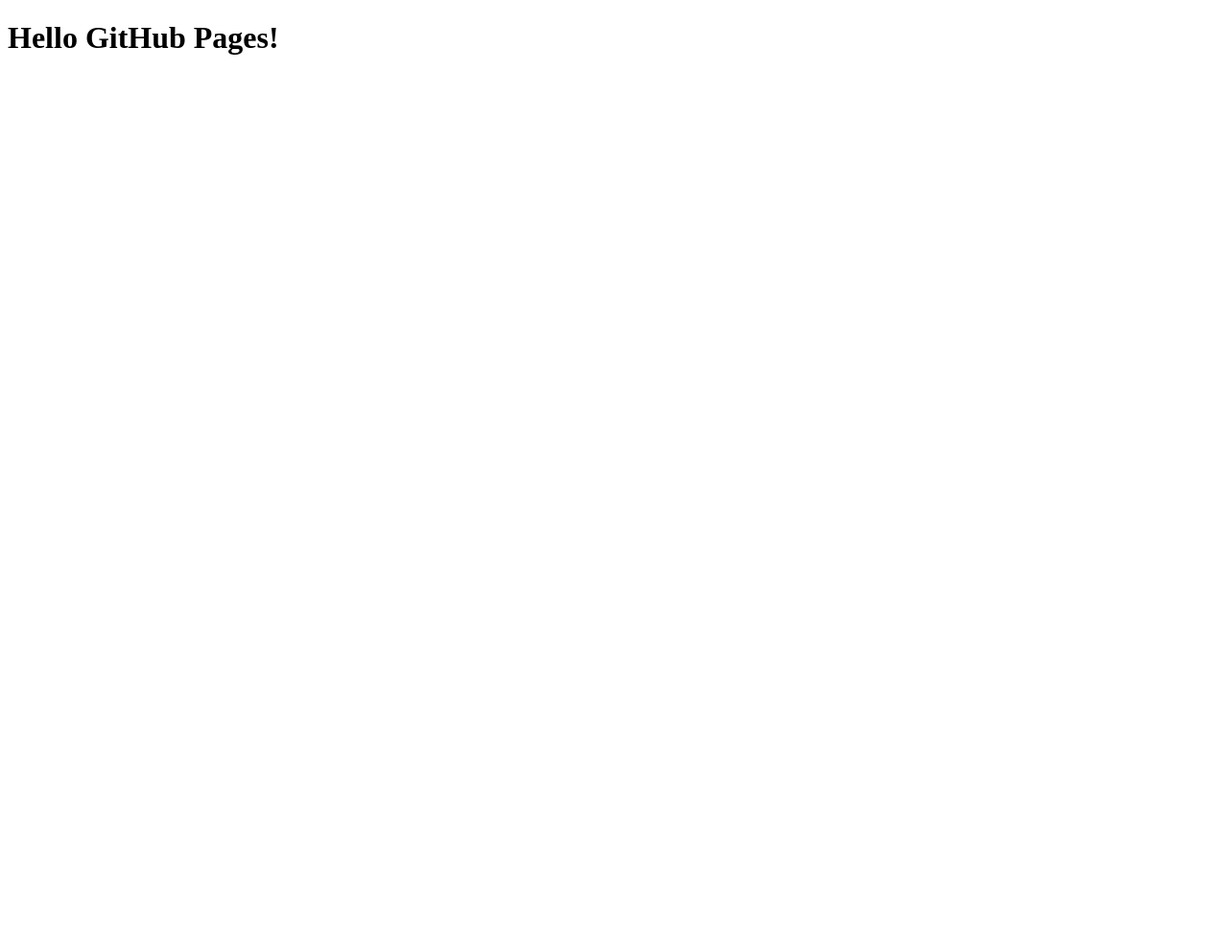
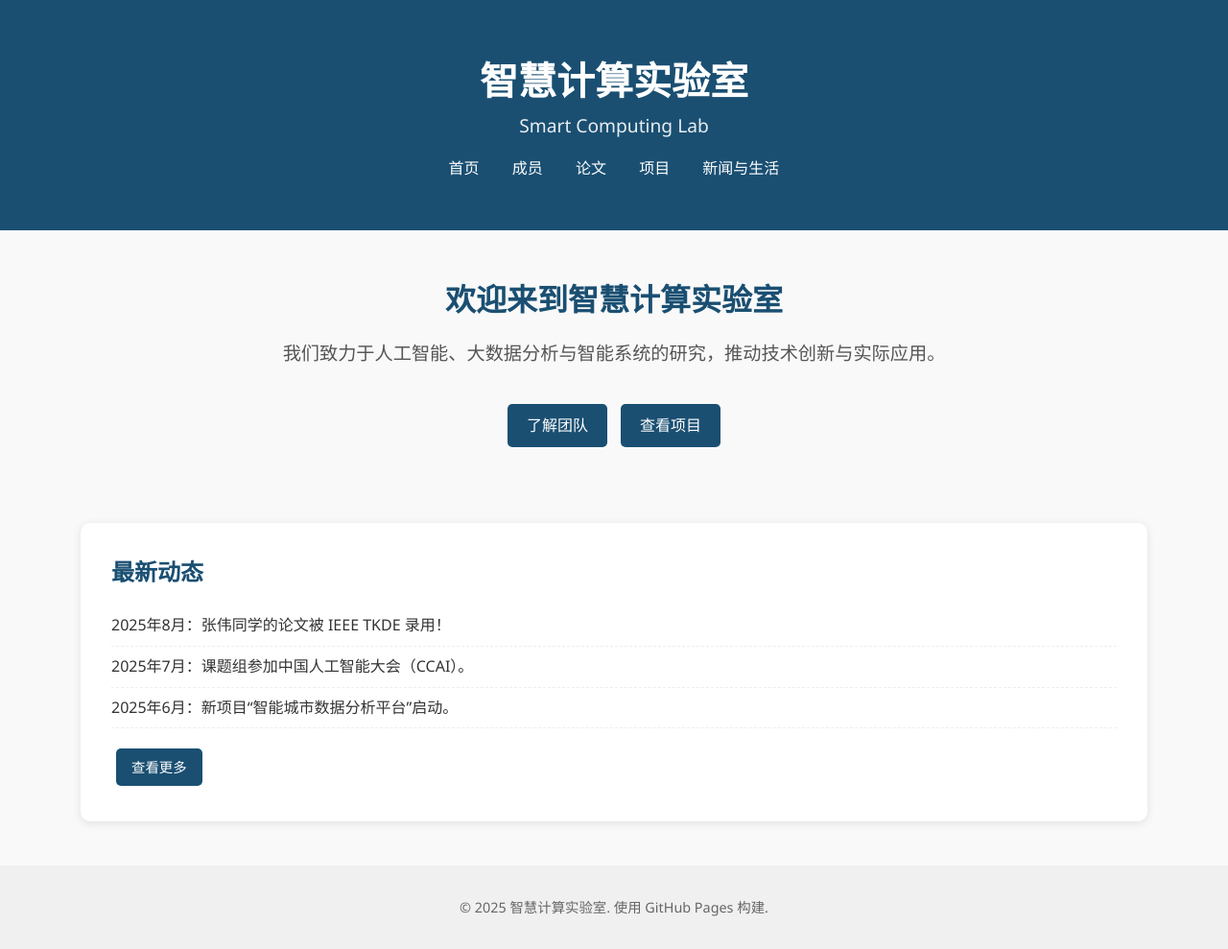
Before and after one commit to Jwangrob/robexplore.github.io, a plain HTML site: page index.html in a window 1280 px wide. Shown: the whole page at 96% size. Before the commit the page ends 800 px from the top, so only its background shows below. Drawn offline with Linux system fonts and the light colour scheme.

Commit message:
Update index.html

```diff
--- a/index.html
+++ b/index.html
@@ -1,9 +1,47 @@
 <!DOCTYPE html>
-<html>
+<html lang="zh">
 <head>
-  <title>Test</title>
+  <meta charset="UTF-8" />
+  <meta name="viewport" content="width=device-width, initial-scale=1.0"/>
+  <title>智慧计算实验室 - 首页</title>
+  <link rel="stylesheet" href="css/style.css" />
 </head>
 <body>
-  <h1>Hello GitHub Pages!</h1>
+  <header>
+    <div class="container">
+      <h1>智慧计算实验室</h1>
+      <p>Smart Computing Lab</p>
+      <nav>
+        <a href="index.html">首页</a>
+        <a href="members.html">成员</a>
+        <a href="publications.html">论文</a>
+        <a href="projects.html">项目</a>
+        <a href="news.html">新闻与生活</a>
+      </nav>
+    </div>
+  </header>
+
+  <main class="container">
+    <section class="hero">
+      <h2>欢迎来到智慧计算实验室</h2>
+      <p>我们致力于人工智能、大数据分析与智能系统的研究，推动技术创新与实际应用。</p>
+      <a href="members.html" class="btn">了解团队</a>
+      <a href="projects.html" class="btn">查看项目</a>
+    </section>
+
+    <section class="news-preview">
+      <h3>最新动态</h3>
+      <ul>
+        <li>2025年8月：张伟同学的论文被 IEEE TKDE 录用！</li>
+        <li>2025年7月：课题组参加中国人工智能大会（CCAI）。</li>
+        <li>2025年6月：新项目“智能城市数据分析平台”启动。</li>
+      </ul>
+      <a href="news.html" class="btn-small">查看更多</a>
+    </section>
+  </main>
+
+  <footer>
+    <p>&copy; 2025 智慧计算实验室. 使用 GitHub Pages 构建.</p>
+  </footer>
 </body>
 </html>
```
